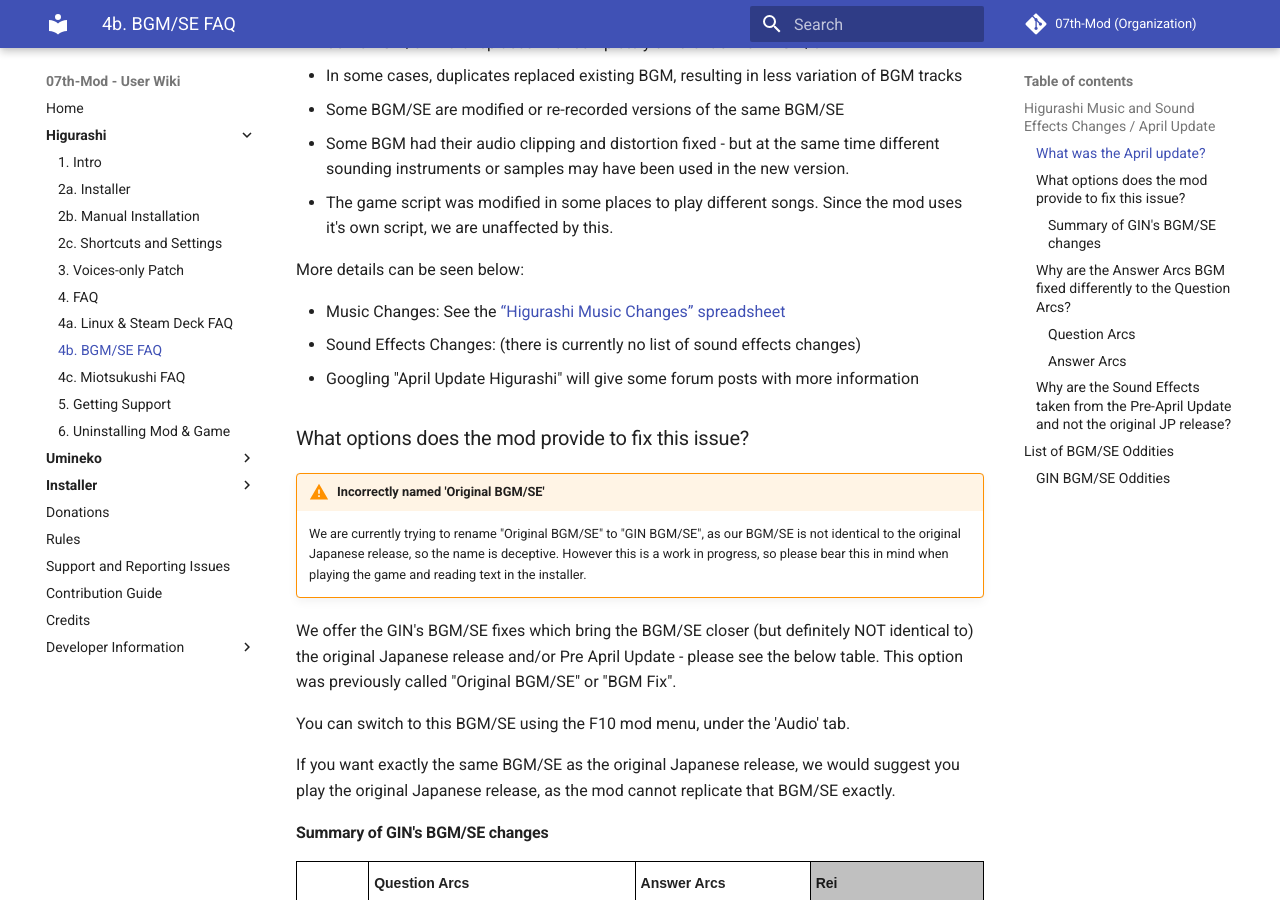
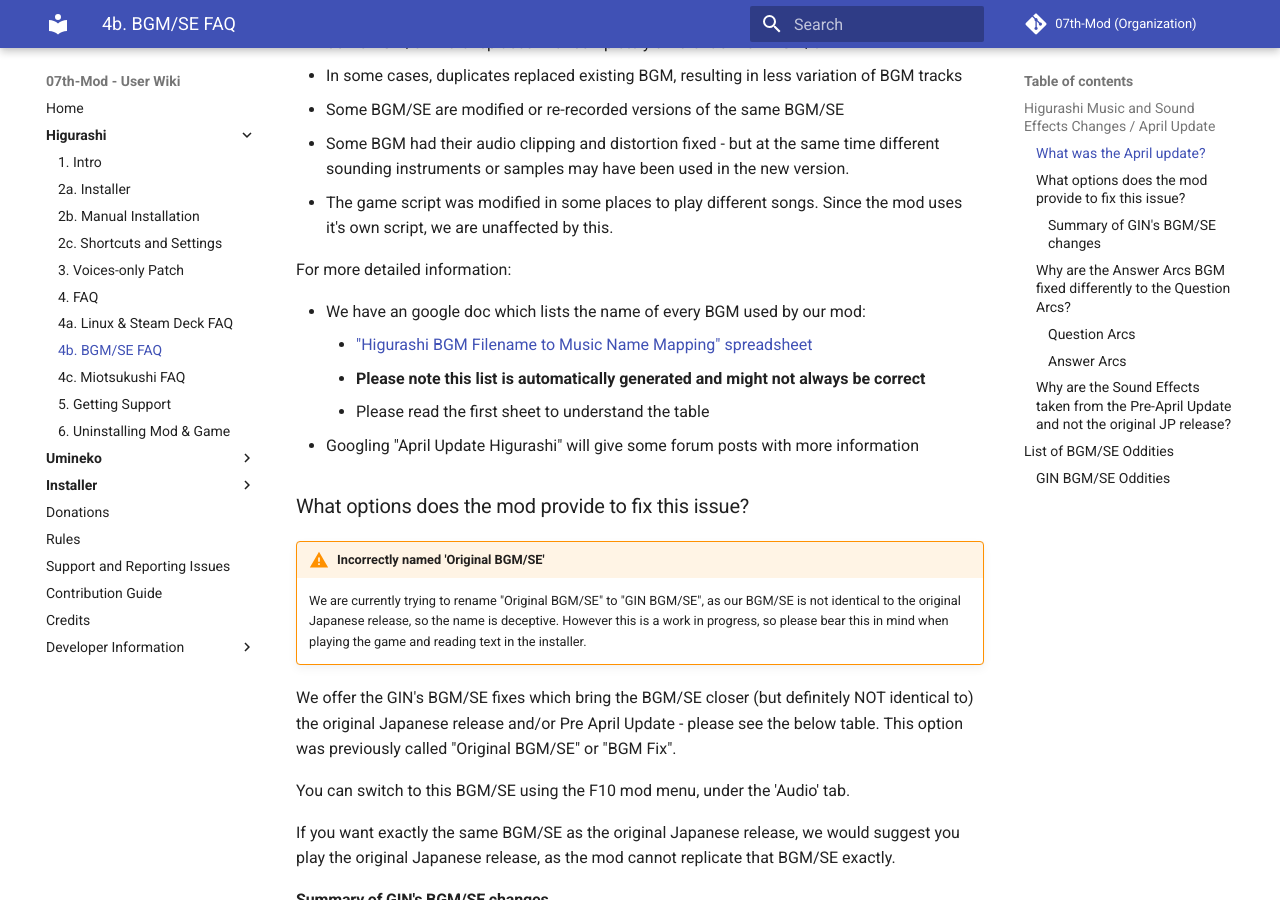
Before and after one commit to 07th-mod/wiki, an MkDocs documentation site: the page built from docs/Higurashi/BGM-SE-FAQ.md, in a window 1280 px wide and 900 px high, scrolled down 314 px. Built offline with MkDocs 1.6.1 and Material for MkDocs 9.7.7, drawn with Linux system fonts in a browser that asks for light colours.

Commit message:
Replace old BGM mapping doc  - replace with new filename to real name

```diff
--- a/docs/Higurashi/BGM-SE-FAQ.md
+++ b/docs/Higurashi/BGM-SE-FAQ.md
@@ -11,10 +11,12 @@
 - Some BGM had their audio clipping and distortion fixed - but at the same time different sounding instruments or samples may have been used in the new version.
 - The game script was modified in some places to play different songs. Since the mod uses it's own script, we are unaffected by this.
 
-More details can be seen below:
+For more detailed information:
 
-- Music Changes: See the [“Higurashi Music Changes” spreadsheet](https://docs.google.com/spreadsheets/d/1c4Ou9ssNuTAsxJozD0nnc-fzfaIwAdk30F2JhhQGmw4/edit?usp=sharing)
-- Sound Effects Changes: (there is currently no list of sound effects changes)
+- We have an google doc which lists the name of every BGM used by our mod:
+    - ["Higurashi BGM Filename to Music Name Mapping" spreadsheet](https://docs.google.com/spreadsheets/d/1CzZ6IBOPmDozdatWM2rol1DR2xjIaySSKY5XQV4yhdI/edit?usp=sharing)
+    - **Please note this list is automatically generated and might not always be correct**
+    - Please read the first sheet to understand the table
 - Googling "April Update Higurashi" will give some forum posts with more information
 
 ### What options does the mod provide to fix this issue?
```
